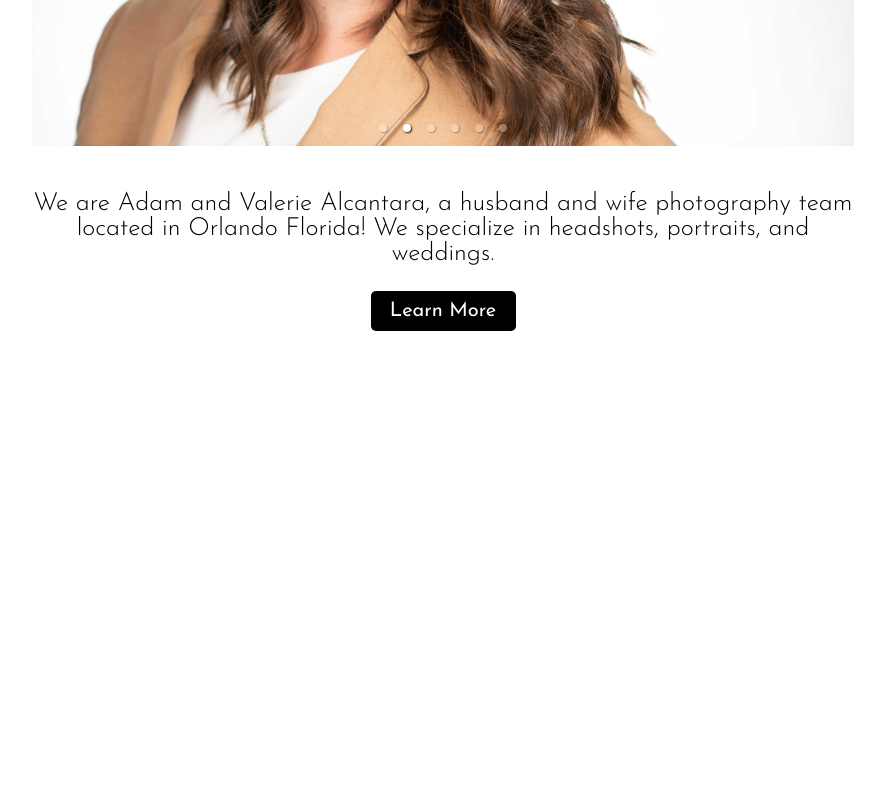
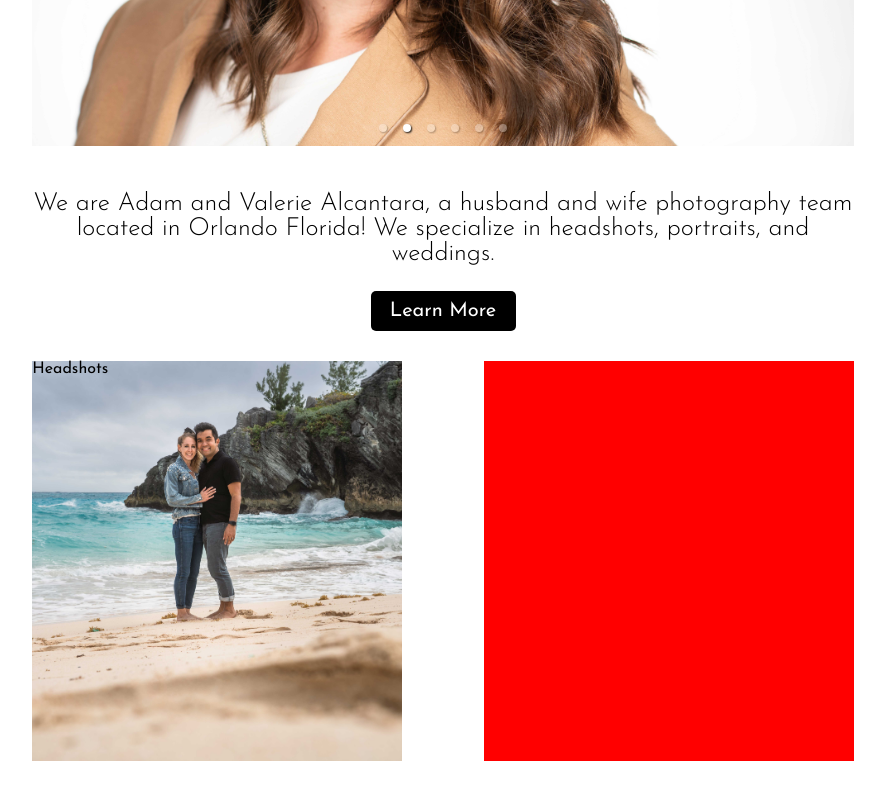
Before and after one commit to adamalcantara/avalcantaraphotography, a React (Create React App) app: page / in a window 1280 px wide. Shown: the part 735-1535 px from the top of the page, without its empty margins (197-1082 px from the left). Before the commit the page ends 1141 px from the top, so only its background shows below. Built offline with nearby package versions, Linux system fonts and the light colour scheme.

Commit message:
Added the sections to the homepage

```diff
--- a/src/Pages/Home/Home.css
+++ b/src/Pages/Home/Home.css
@@ -30,6 +30,34 @@
     cursor: pointer;
 }
 
+#photoLinks {
+    width: 65%;
+    margin: 0 auto;
+    margin-top: 30px;
+    display: flex;
+    flex-direction: row;
+    justify-content: space-between;
+}
+
+.photoTypes {
+    width: 45%;
+    background-color: red;
+    height: 400px;
+}
+
+.photoTypes img {
+    width: 100%;
+    height: auto;
+}
+
+#headshots {
+    background-image: url(../../img/usbeach.jpg);
+    background-size: cover;
+    background-position: center;
+}
+
+
+
 @media screen and (max-width: 1300px) {
     #introDiv {
         width: 65%;
--- a/src/Pages/Home/Home.js
+++ b/src/Pages/Home/Home.js
@@ -3,6 +3,8 @@ import { Link } from "react-router-dom"
 import "./Home.css"
 
 import Carousel from "../../Components/CarouselComponent/CarouselComponent"
+
+import usBeach from "../../img/usbeach.jpg"
 
 const Home = () => {
   return (
@@ -12,6 +14,18 @@ const Home = () => {
           <p id="weAre">We are Adam and Valerie Alcantara, a husband and wife photography team located in Orlando Florida! We specialize in headshots, portraits, and weddings.</p>
           <Link to="/about" id="learnMore">Learn More</Link>
       </div>
+
+      <div id="photoLinks">
+
+        <div id="headshots" className="photoTypes">
+          <div className='overlay'>
+            Headshots
+          </div>
+        </div>
+
+        <div id="portraits" className="photoTypes">
+        </div>
+      </div>
     </div>
   )
 }
```
